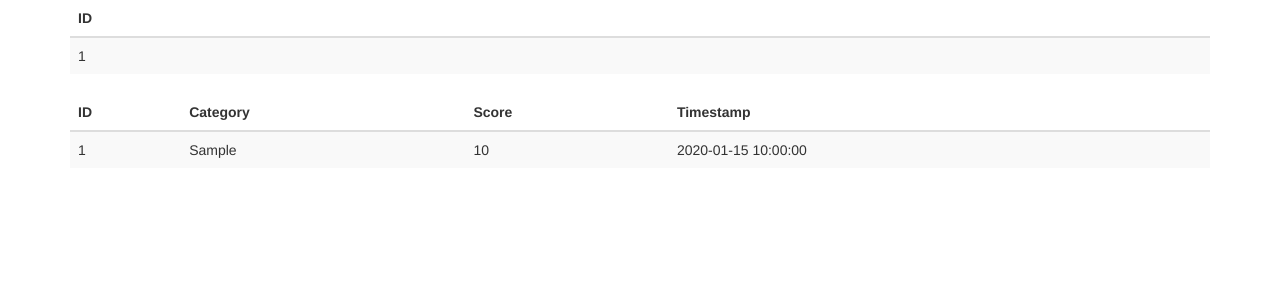
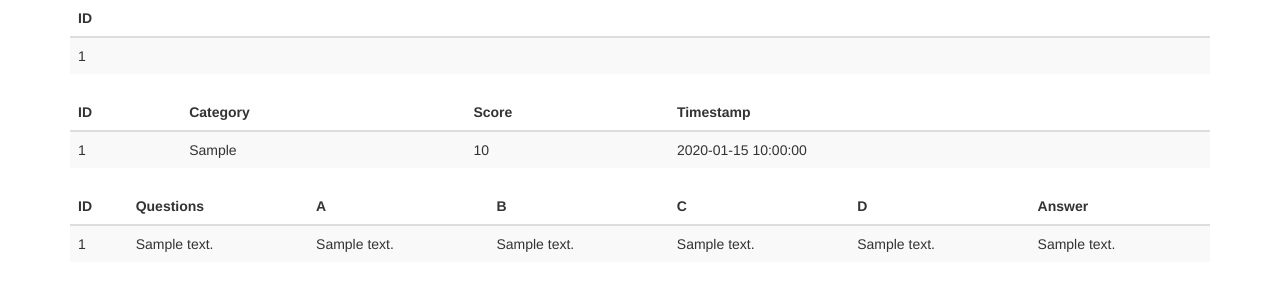
Before and after one commit to danielchegwidden/peaks-and-troughs, a Flask app: page /statistics in a window 1280 px wide. Shown: the part 246-546 px from the top of the page. Run offline with Flask 2, Linux system fonts and the light colour scheme; a user stored in the database is signed in; tables that the repository leaves empty hold one stand-in row (values such as "Sample post"); some libraries are stand-ins or nearby versions.

Commit message:
added test question

```diff
--- a/app/models.py
+++ b/app/models.py
@@ -116,4 +116,4 @@ class Questions(BaseModel):
         return "{}".format(self.question_id)
 
     def correct(self, question_id):
-        return self.correct_answer
+        return self.query.get(question_id).correct_answer
--- a/app/routes.py
+++ b/app/routes.py
@@ -1,7 +1,7 @@
 from flask import render_template, flash, redirect, url_for, request
 from app import app
 from app import db
-from app.models import Users, LearnProgress, Attempt
+from app.models import Users, LearnProgress, Attempt, Questions
 from app.forms import LoginForm, RegistrationForm, AttemptForm
 from flask_login import current_user, login_user, login_required
 from flask_login import logout_user
@@ -108,8 +108,14 @@ def statistics():
     users = Users.query.all()
     progress = LearnProgress.query.all()
     attempts = Attempt.query.all()
+    questions = Questions.query.all()
     if current_user.is_authenticated and current_user.is_admin:
         return render_template(
-            "statistics.html", title="Statistics", users=users, progress=progress, attempts=attempts
+            "statistics.html",
+            title="Statistics",
+            users=users,
+            progress=progress,
+            attempts=attempts,
+            questions=questions,
         )
     return redirect(url_for("index"))
--- a/app/templates/statistics.html
+++ b/app/templates/statistics.html
@@ -59,4 +59,27 @@
 		</div>
 	</section>
 
+	<section class="py-3">
+		<div class="container">
+			<table class="table table-striped">
+				<thead>
+					  <tr>
+						<th scope="col">ID</th>
+						<th scope="col">Questions</th>
+						<th scope="col">A</th>
+						<th scope="col">B</th>
+						<th scope="col">C</th>
+						<th scope="col">D</th>
+						<th scope="col">Answer</th>
+					  </tr>
+				</thead>
+				<tbody>
+					{% for q in questions %}
+					<tr><td>{{ q.question_id }}</td><td>{{ q.question_text }}</td><td>{{ q.answer_1 }}</td><td>{{ q.answer_2 }}</td><td>{{ q.answer_3 }}</td><td>{{ q.answer_4 }}</td><td>{{ q.correct_answer }}</td></tr>
+					{% endfor %}
+				</tbody>
+			</table>
+		</div>
+	</section>
+
 {% endblock %}
--- a/peaks_and_troughs.py
+++ b/peaks_and_troughs.py
@@ -1,10 +1,16 @@
 from app import app, db
-from app.models import Users, LearnProgress, Attempt
+from app.models import Users, LearnProgress, Attempt, Questions
 
 # $ flask shell
 @app.shell_context_processor
 def make_shell_context():
-    return {"db": db, "Users": Users, "Progress": LearnProgress, "Attempt": Attempt}
+    return {
+        "db": db,
+        "Users": Users,
+        "Progress": LearnProgress,
+        "Attempt": Attempt,
+        "Questions": Questions,
+    }
 
 
 if __name__ == "__main__":
```
Also changed, not shown: app.db.
